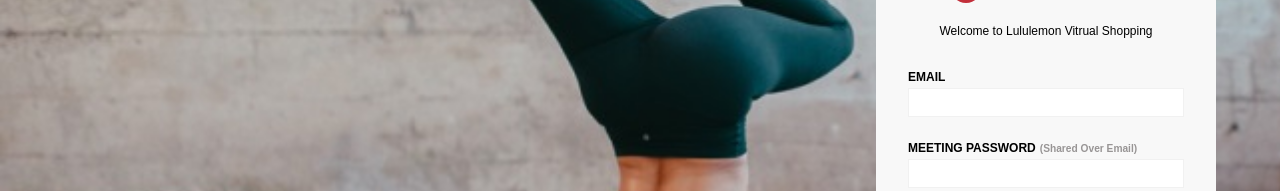
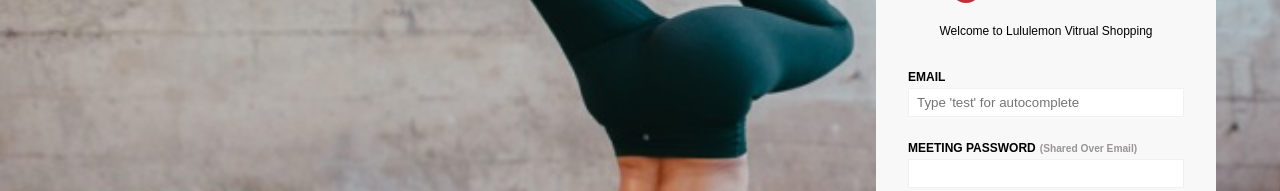
Before and after one commit to mohandast52/my-portfolio, a Next.js app: page /plaza in a window 1280 px wide. Shown: the part 241-432 px from the top of the page. Built offline with nearby package versions, Linux system fonts and the light colour scheme.

Commit message:
working on debouncing

```diff
--- a/components/Plaza/Assignment/Card/Helper.jsx
+++ b/components/Plaza/Assignment/Card/Helper.jsx
@@ -15,14 +15,30 @@ import {
 } from '../styles';
 
 /* ------------------- Step Zero------------------ */
-export const StepZero = ({ handleClick }) => (
+export const StepZero = ({
+  email, emails, handleClick, onEmailSearch,
+}) => (
   <>
     <WelcomeMessage>Welcome to Lululemon Vitrual Shopping</WelcomeMessage>
 
     <Form className="form">
-      <div>
+      <div className="email-input-row">
         <Label htmlFor="email">EMAIL</Label>
-        <Input id="email" />
+        <Input
+          id="email"
+          value={email}
+          placeholder="Type 'test' for autocomplete"
+          onChange={({ target }) => onEmailSearch(target.value)}
+          autoComplete="off"
+        />
+
+        {emails.length !== 0 && (
+          <div className="autocomplete-container">
+            {emails.map(e => (
+              <div>{e}</div>
+            ))}
+          </div>
+        )}
       </div>
 
       <div>
--- a/components/Plaza/Assignment/Card/index.jsx
+++ b/components/Plaza/Assignment/Card/index.jsx
@@ -1,20 +1,72 @@
 /* eslint-disable react/prop-types */
 /* eslint-disable jsx-a11y/anchor-is-valid */
 /* eslint-disable jsx-a11y/label-has-associated-control */
-import React from 'react';
+import React, { useState } from 'react';
 import { ImOmega } from 'react-icons/im';
 import { StepZero, StepOne, StepTwo } from './Helper';
 import { CardContainer, CardHeader, CardFooter } from '../styles';
 
-const Card = ({ step, handleClick }) => (
+const LIST = [
+  'test1@gmail.com',
+  'abc@gmail.com',
+  'tttttt@gmail.com',
+  'tiger@gmail.com',
+  'tea@gmail.com',
+  'test110@gmail.com',
+  'test2@gmail.com',
+  'test3@gmail.com',
+  'test400@gmail.com',
+  'test405@gmail.com',
+  'test500@gmail.com',
+  'test501@gmail.com',
+  'test502@gmail.com',
+  'test503@gmail.com',
+];
+
+const debounce = (fn, delay = 2000) => {
+  let timeoutID;
+  return (...args) => {
+    if (timeoutID) {
+      clearTimeout(timeoutID);
+    }
+    timeoutID = setTimeout(() => fn(...args), delay);
+  };
+};
+
+const Card = ({ step, handleClick }) => {
+  const [email, setEmail] = useState('');
+  const [emails, setemails] = useState(LIST);
+
+  const debouncedFn = debounce(() => {
+    const c = LIST.filter(e => e.includes(email));
+    console.log(c);
+    return c;
+  });
+
+  const onEmailSearch = value => {
+    setEmail(value);
+    console.log(debouncedFn());
+    // setemails(filteredEmails(value));
+  };
+
+  return (
     <CardContainer>
       <CardHeader>
         <ImOmega />
         <h2>Lululemon</h2>
       </CardHeader>
 
-    {step === 0 && <StepZero handleClick={handleClick} />}
+      {step === 0 && (
+        <StepZero
+          email={email}
+          emails={email ? emails : []}
+          handleClick={handleClick}
+          onEmailSearch={onEmailSearch}
+        />
+      )}
+
       {step === 1 && <StepOne handleClick={handleClick} />}
+
       {step === 2 && <StepTwo handleClick={handleClick} />}
 
       <CardFooter>
@@ -23,5 +75,6 @@ const Card = ({ step, handleClick }) => (
       </CardFooter>
     </CardContainer>
   );
+};
 
 export default Card;
--- a/components/Plaza/Assignment/index.jsx
+++ b/components/Plaza/Assignment/index.jsx
@@ -2,6 +2,7 @@ import React, { useState } from 'react';
 import { FaVideo, FaMicrophone } from 'react-icons/fa';
 import Card from './Card';
 import { Container, VideoContainer } from './styles';
+
 
 const Assignment = () => {
   const [step, setStep] = useState(0);
--- a/components/Plaza/Assignment/styles.jsx
+++ b/components/Plaza/Assignment/styles.jsx
@@ -167,6 +167,24 @@ export const WelcomeMessage = styled.div`
 
 export const Form = styled.div`
   margin: 2rem 0;
+  .email-input-row {
+    position: relative;
+    .autocomplete-container {
+      position: absolute;
+      top: 50px;
+      width: 100%;
+      height: 120px;
+      overflow: auto;
+      z-index: 2;
+      background-color: white;
+      border: 1px solid ${COLOR.GREY_TEXT_1};
+      padding: 0.5rem;
+      font-size: 14px;
+      > div {
+        margin-bottom: 0.25rem;
+      }
+    }
+  }
 `;
 
 export const ScheduleContainer = styled.div`
```
Also changed, not shown: components/Plaza/question-1.js (renamed from components/Plaza/promise.js). Lines whose indentation alone changed are shown as unchanged.
